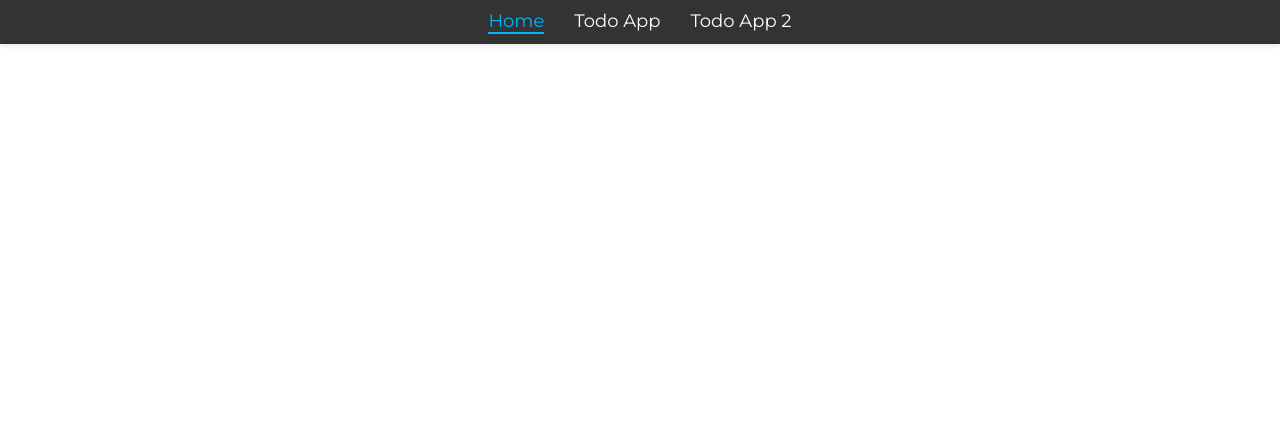
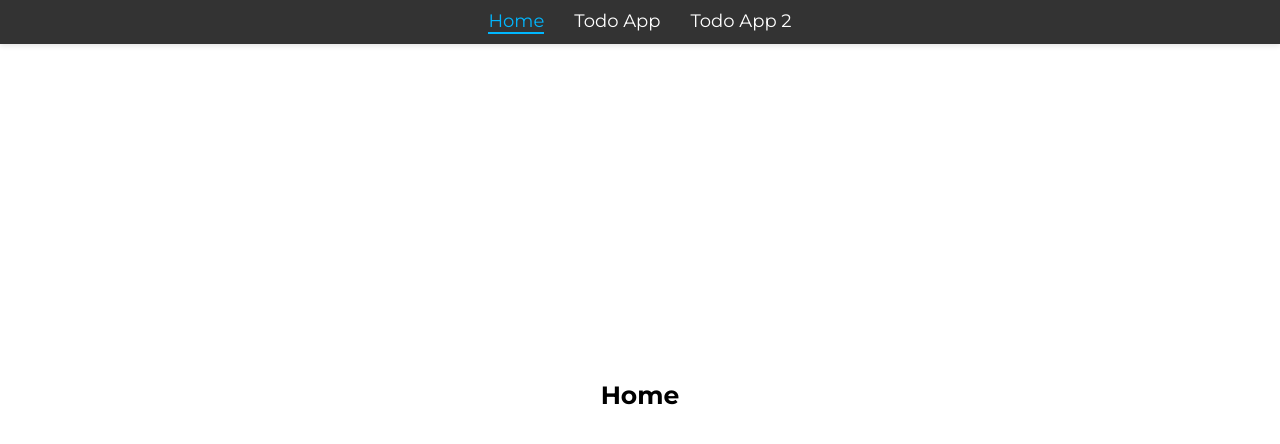
Before and after one commit to rcsilva211/todo-react, a React (Create React App) app: page / in a window 1280 px wide. Shown: the top 444 px of the page. Built offline with nearby package versions, Linux system fonts and the light colour scheme.

Commit message:
feat(home-dev): dev creation

```diff
--- a/src/App.js
+++ b/src/App.js
@@ -2,6 +2,7 @@ import React from 'react';
 import { Routes, Route, NavLink } from 'react-router-dom';
 import TodoApp from './components1/TodoReact/TodoReact';
 import TodoApp2 from './components2/TodoReact/TodoReact';
+import Home from './components3/Home/Home.js';
 import './App.css';
 
 function App() {
@@ -37,6 +38,7 @@ function App() {
       </nav>
 
       <Routes>
+        <Route path="/" element={<Home />} />
         <Route path="/ex1" element={<TodoApp />} />
         <Route path="/ex2" element={<TodoApp2 />} />
       </Routes>
--- /dev/null
+++ b/src/components3/Home/Home.js
@@ -0,0 +1,12 @@
+import React, { useState } from 'react';
+import './Home.css';
+
+function TodoListFilter() {
+  return (
+    <div style={{ marginBottom: '5px' }}>
+      <h1>Home</h1>
+    </div>
+  );
+}
+
+export default TodoListFilter;
```
Also changed, not shown: src/components3/Home/Home.css (added), 1 other file (tests, documents, lock files or other folders).
